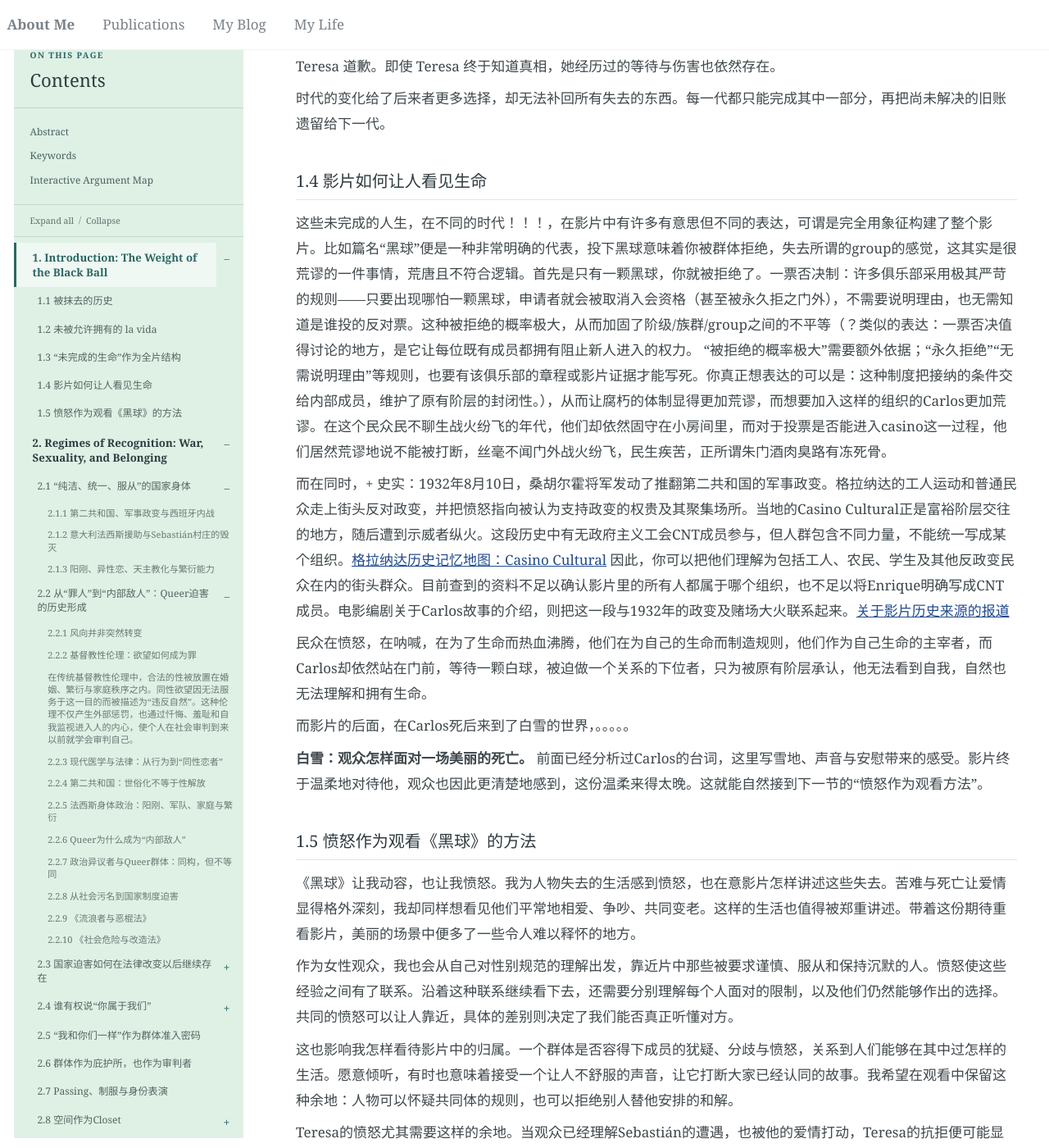
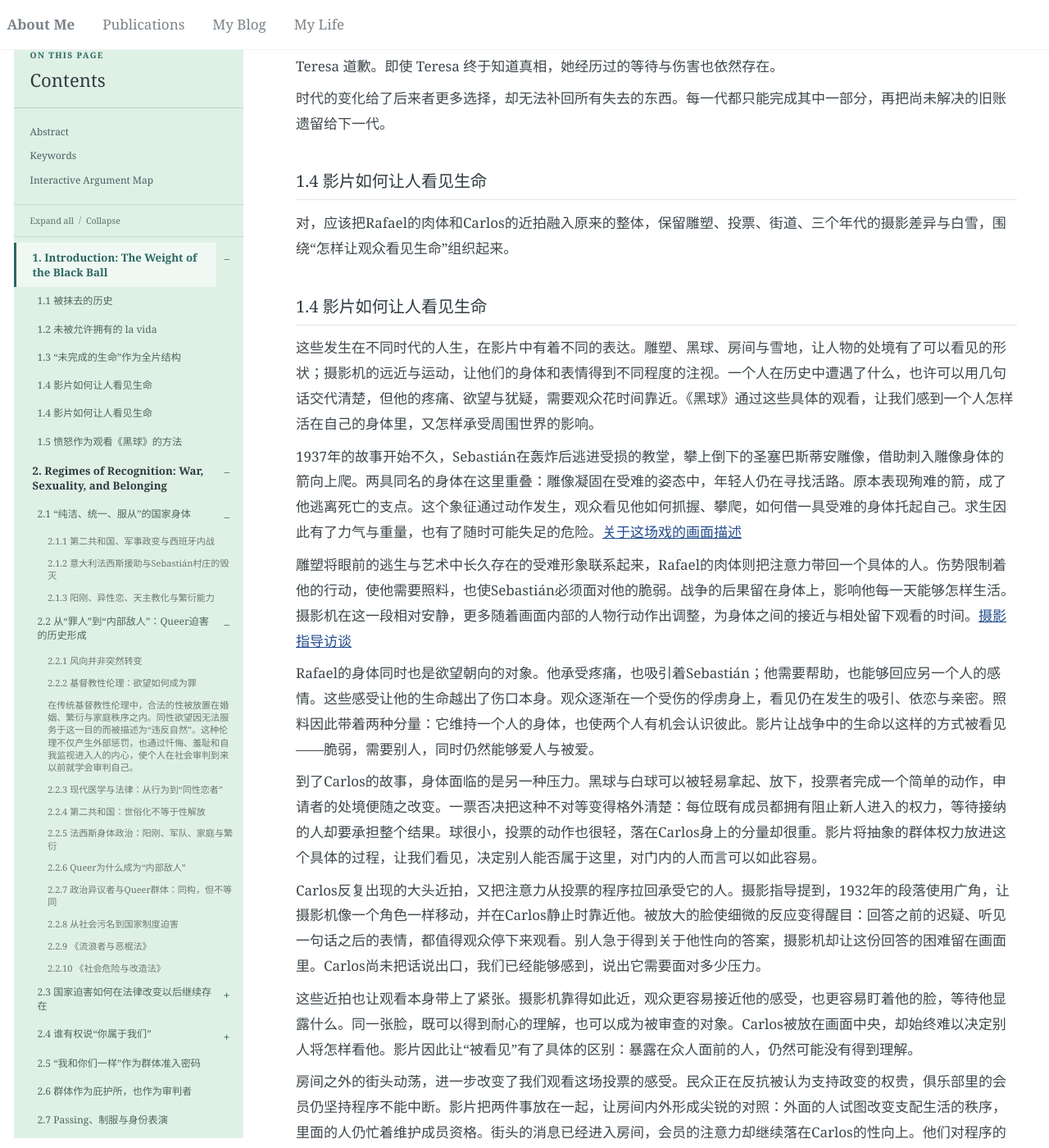
Before and after one commit to Cathylixi/Cathylixi.github.io, a Jekyll site: the page built from _posts/2026-11-10-la-bola-negra-review.md, in a window 1280 px wide and 1400 px high, scrolled down 4788 px. Shown: the whole window at 82% size. Built offline with Jekyll 4.4.1, drawn with Linux system fonts in a browser that asks for light colours; nearby versions of some CDN libraries; some of the changed text lies outside the part shown.

Commit message:
Publish La Bola Negra from Google Docs

```diff
--- a/_posts/2026-11-10-la-bola-negra-review.md
+++ b/_posts/2026-11-10-la-bola-negra-review.md
@@ -100,15 +100,31 @@ Alberto没有亲历战争，却一直生活在战争塑造的家庭关系中。
 
 ### 1.4 影片如何让人看见生命
 
-这些未完成的人生，在不同的时代！！！，在影片中有许多有意思但不同的表达，可谓是完全用象征构建了整个影片。比如篇名“黑球”便是一种非常明确的代表，投下黑球意味着你被群体拒绝，失去所谓的group的感觉，这其实是很荒谬的一件事情，荒唐且不符合逻辑。首先是只有一颗黑球，你就被拒绝了。一票否决制：许多俱乐部采用极其严苛的规则——只要出现哪怕一颗黑球，申请者就会被取消入会资格（甚至被永久拒之门外），不需要说明理由，也无需知道是谁投的反对票。这种被拒绝的概率极大，从而加固了阶级/族群/group之间的不平等（？类似的表达：一票否决值得讨论的地方，是它让每位既有成员都拥有阻止新人进入的权力。 “被拒绝的概率极大”需要额外依据；“永久拒绝”“无需说明理由”等规则，也要有该俱乐部的章程或影片证据才能写死。你真正想表达的可以是：这种制度把接纳的条件交给内部成员，维护了原有阶层的封闭性。），从而让腐朽的体制显得更加荒谬，而想要加入这样的组织的Carlos更加荒谬。在这个民众民不聊生战火纷飞的年代，他们却依然固守在小房间里，而对于投票是否能进入casino这一过程，他们居然荒谬地说不能被打断，丝毫不闻门外战火纷飞，民生疾苦，正所谓朱门酒肉臭路有冻死骨。
+对，应该把Rafael的肉体和Carlos的近拍融入原来的整体，保留雕塑、投票、街道、三个年代的摄影差异与白雪，围绕“怎样让观众看见生命”组织起来。
 
-而在同时，+ 史实：1932年8月10日，桑胡尔霍将军发动了推翻第二共和国的军事政变。格拉纳达的工人运动和普通民众走上街头反对政变，并把愤怒指向被认为支持政变的权贵及其聚集场所。当地的Casino Cultural正是富裕阶层交往的地方，随后遭到示威者纵火。这段历史中有无政府主义工会CNT成员参与，但人群包含不同力量，不能统一写成某个组织。[格拉纳达历史记忆地图：Casino Cultural](https://www.mapamemoriagranada.es/lugares/republica/20-casino-cultural) 因此，你可以把他们理解为包括工人、农民、学生及其他反政变民众在内的街头群众。目前查到的资料不足以确认影片里的所有人都属于哪个组织，也不足以将Enrique明确写成CNT成员。电影编剧关于Carlos故事的介绍，则把这一段与1932年的政变及赌场大火联系起来。[关于影片历史来源的报道](https://www.infobae.com/espana/cultura/2026/10/05/el-incendio-real-que-inspiro-una-de-las-tramas-de-la-bola-negra-y-que-lorca-presencio-en-1932-envuelto-en-aquellas-llamas-se-iba-algo-que-detestabamos/)
+### 1.4 影片如何让人看见生命
 
-民众在愤怒，在呐喊，在为了生命而热血沸腾，他们在为自己的生命而制造规则，他们作为自己生命的主宰者，而Carlos却依然站在门前，等待一颗白球，被迫做一个关系的下位者，只为被原有阶层承认，他无法看到自我，自然也无法理解和拥有生命。
+这些发生在不同时代的人生，在影片中有着不同的表达。雕塑、黑球、房间与雪地，让人物的处境有了可以看见的形状；摄影机的远近与运动，让他们的身体和表情得到不同程度的注视。一个人在历史中遭遇了什么，也许可以用几句话交代清楚，但他的疼痛、欲望与犹疑，需要观众花时间靠近。《黑球》通过这些具体的观看，让我们感到一个人怎样活在自己的身体里，又怎样承受周围世界的影响。
 
-而影片的后面，在Carlos死后来到了白雪的世界，。。。。。
+1937年的故事开始不久，Sebastián在轰炸后逃进受损的教堂，攀上倒下的圣塞巴斯蒂安雕像，借助刺入雕像身体的箭向上爬。两具同名的身体在这里重叠：雕像凝固在受难的姿态中，年轻人仍在寻找活路。原本表现殉难的箭，成了他逃离死亡的支点。这个象征通过动作发生，观众看见他如何抓握、攀爬，如何借一具受难的身体托起自己。求生因此有了力气与重量，也有了随时可能失足的危险。[关于这场戏的画面描述](https://www.revistagq.com/articulo/la-bola-negra-y-el-cuerpo-masculino-entre-el-deseo-y-el-miedo)
 
-**白雪：观众怎样面对一场美丽的死亡。** 前面已经分析过Carlos的台词，这里写雪地、声音与安慰带来的感受。影片终于温柔地对待他，观众也因此更清楚地感到，这份温柔来得太晚。这就能自然接到下一节的“愤怒作为观看方法”。
+雕塑将眼前的逃生与艺术中长久存在的受难形象联系起来，Rafael的肉体则把注意力带回一个具体的人。伤势限制着他的行动，使他需要照料，也使Sebastián必须面对他的脆弱。战争的后果留在身体上，影响他每一天能够怎样生活。摄影机在这一段相对安静，更多随着画面内部的人物行动作出调整，为身体之间的接近与相处留下观看的时间。[摄影指导访谈](https://www.kodak.com/en/motion/blog-post/la-bola-negra/)
+
+Rafael的身体同时也是欲望朝向的对象。他承受疼痛，也吸引着Sebastián；他需要帮助，也能够回应另一个人的感情。这些感受让他的生命越出了伤口本身。观众逐渐在一个受伤的俘虏身上，看见仍在发生的吸引、依恋与亲密。照料因此带着两种分量：它维持一个人的身体，也使两个人有机会认识彼此。影片让战争中的生命以这样的方式被看见——脆弱，需要别人，同时仍然能够爱人与被爱。
+
+到了Carlos的故事，身体面临的是另一种压力。黑球与白球可以被轻易拿起、放下，投票者完成一个简单的动作，申请者的处境便随之改变。一票否决把这种不对等变得格外清楚：每位既有成员都拥有阻止新人进入的权力，等待接纳的人却要承担整个结果。球很小，投票的动作也很轻，落在Carlos身上的分量却很重。影片将抽象的群体权力放进这个具体的过程，让我们看见，决定别人能否属于这里，对门内的人而言可以如此容易。
+
+Carlos反复出现的大头近拍，又把注意力从投票的程序拉回承受它的人。摄影指导提到，1932年的段落使用广角，让摄影机像一个角色一样移动，并在Carlos静止时靠近他。被放大的脸使细微的反应变得醒目：回答之前的迟疑、听见一句话之后的表情，都值得观众停下来观看。别人急于得到关于他性向的答案，摄影机却让这份回答的困难留在画面里。Carlos尚未把话说出口，我们已经能够感到，说出它需要面对多少压力。
+
+这些近拍也让观看本身带上了紧张。摄影机靠得如此近，观众更容易接近他的感受，也更容易盯着他的脸，等待他显露什么。同一张脸，既可以得到耐心的理解，也可以成为被审查的对象。Carlos被放在画面中央，却始终难以决定别人将怎样看他。影片因此让“被看见”有了具体的区别：暴露在众人面前的人，仍然可能没有得到理解。
+
+房间之外的街头动荡，进一步改变了我们观看这场投票的感受。民众正在反抗被认为支持政变的权贵，俱乐部里的会员仍坚持程序不能中断。影片把两件事放在一起，让房间内外形成尖锐的对照：外面的人试图改变支配生活的秩序，里面的人仍忙着维护成员资格。街头的消息已经进入房间，会员的注意力却继续落在Carlos的性向上。他们对程序的郑重，与对门外生命的漠然，同时显露出来。1932年反政变运动及赌场大火的历史背景，由此成为观众能够感受到的空间冲突。
+
+2017年的摄影机则用长焦跟随人物，采用接近纪录片的观看方式。相比1932年较为活跃、带着戏剧感的摄影，当代的身体被放回更熟悉的生活环境中。过去通过调查逐渐得到解释，影响却早已存在于眼前的人际关系里。观看这一部分，需要留意交谈如何进行、情绪如何改变，以及人物怎样回应彼此。摄影机跟随这些日常行动，使历史留下的后果与普通生活处在同一个画面之中。
+
+白雪中的Carlos又进入了另一种观看关系。俱乐部有门、有成员，有决定谁能留下的规则；雪地开阔，围住他的社会场所退去了，留下他与回应他的声音。生前的公开质询要求他作答，此时的回应允许他继续说下去。环境与声音的变化，让观众感到这两种对待之间的距离。我们终于能够听他讲完自己的遗憾，也因此更清楚地感到，他生前缺少怎样的倾听。白雪给予死亡的安静与美，让这一刻令人宽慰，也让失去生活机会的残酷更加难以释怀。
+
+从雕像上的攀爬、受伤身体之间的照料，到一颗球落下、一张脸迟迟没有回答，影片让生命出现在这些需要被注视的时刻。人物的处境可以被解释，他们正在经历的感受却需要时间才能被看见。摄影机把这段时间留给他们，也留给观众：让我们看见一个人如何求生，如何渴望，如何在别人的目光下承受自己的生活。
 
 ### 1.5 愤怒作为观看《黑球》的方法
 
```
